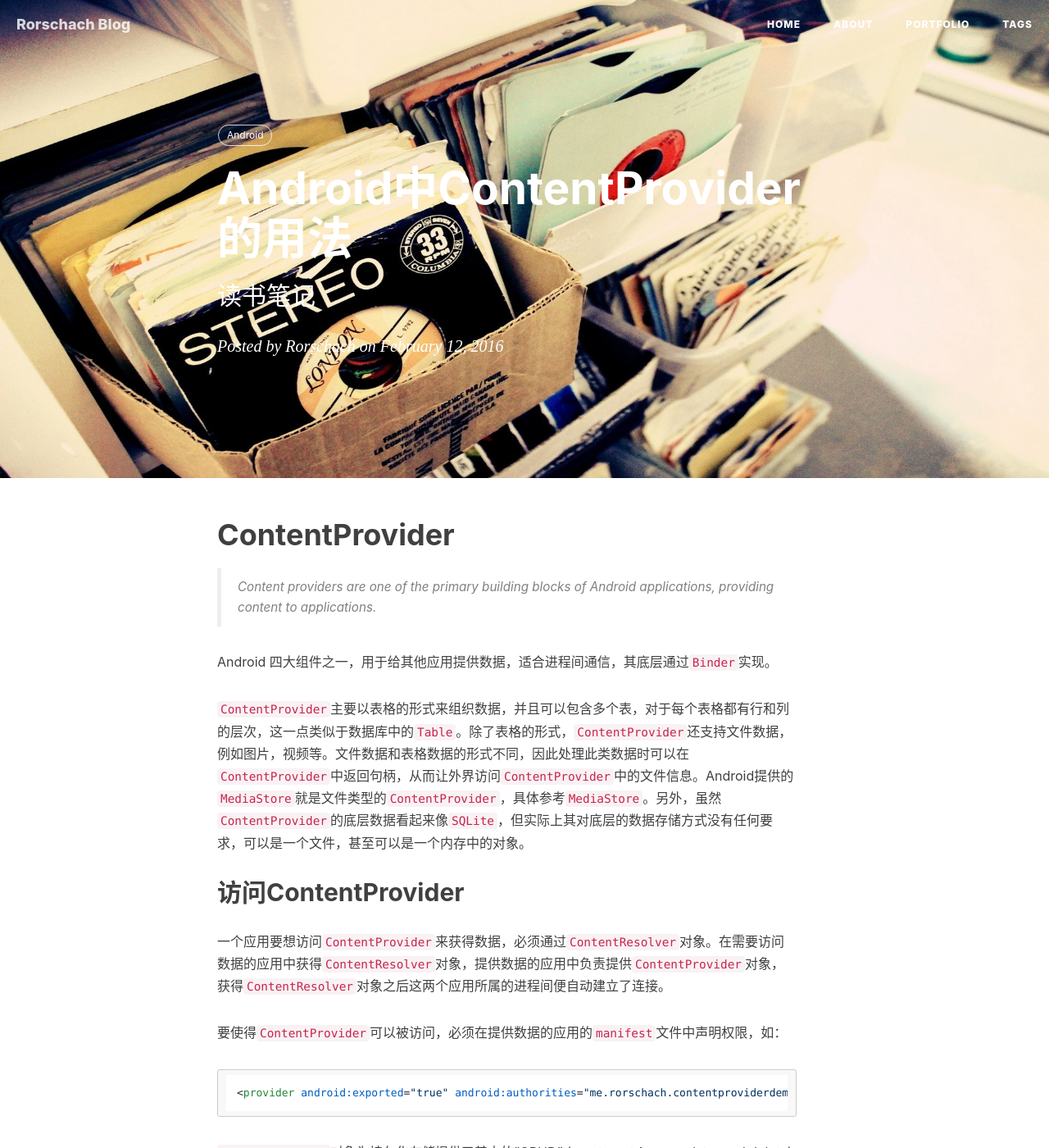
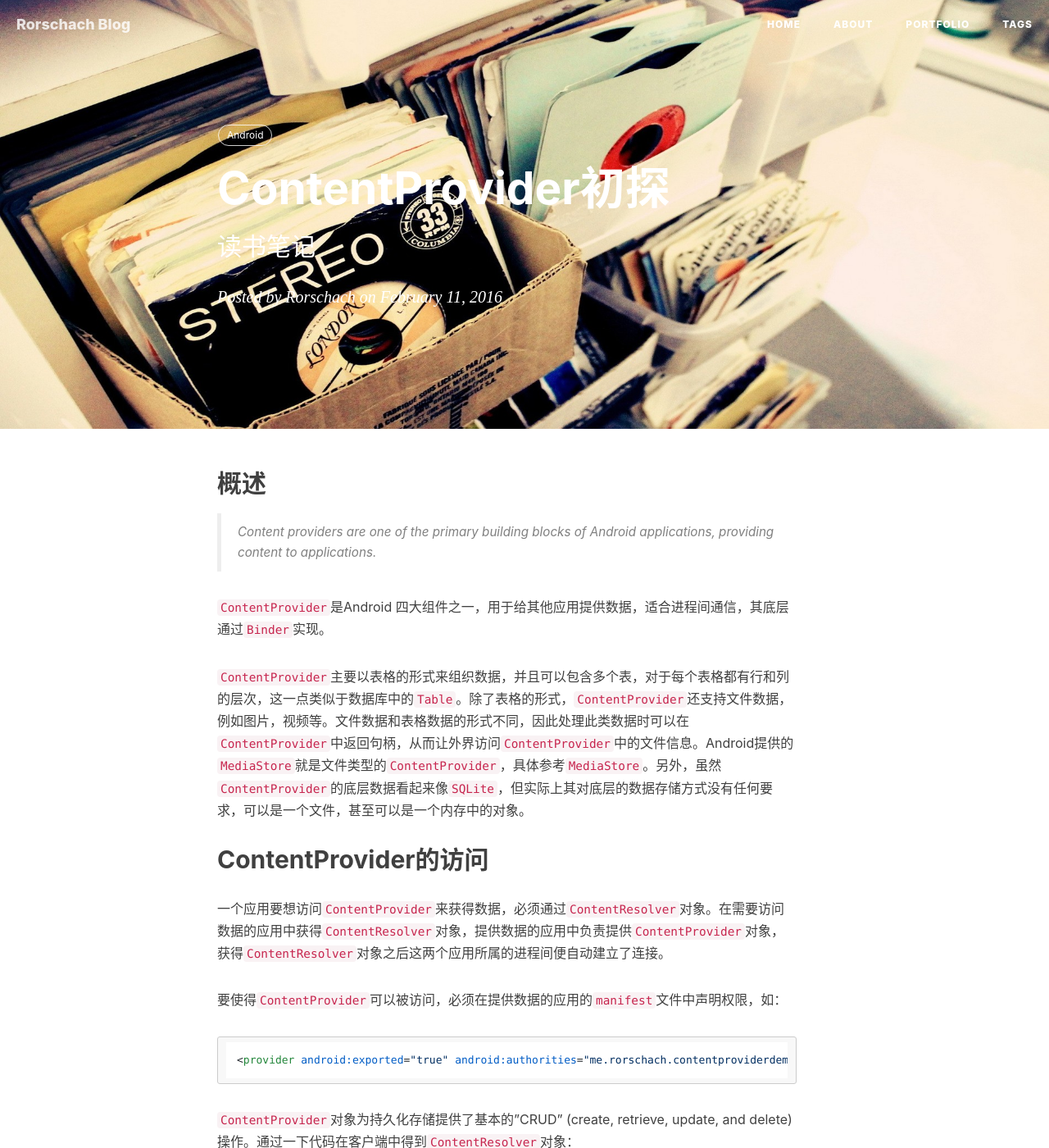
Before and after one commit to rorschach/rorschach.github.io, a Jekyll site: the page built from _posts/2016-02-12-android-content-provider.markdown, in a window 1280 px wide and 1400 px high. Shown: the whole window at 82% size. Built offline with Jekyll 4.4.1, drawn with Linux system fonts in a browser that asks for light colours; nearby versions of some CDN libraries; comment, search, counter and statistics services are not loaded; some of the changed text lies outside the part shown.

Commit message:
post content provider

```diff
--- a/_posts/2015-11-25-android-multi-breakpoint-download.markdown
+++ b/_posts/2015-11-25-android-multi-breakpoint-download.markdown
@@ -1,12 +1,11 @@
 ---
 layout:     post
-title:      "Android中的多线程下载和断点续传下载"
+title:      "Android中的多线程及断点续传下载"
 subtitle:   "HttpURLConnection实现"
 date:       2015-11-25 17:54:30
 author:     "Rorschach"
 header-img: "img/post-multi-download.jpg"
 tags:
-    - java
     - android
     - http
 ---
--- a/_posts/2016-02-05-android-activity-lifecycle.markdown
+++ b/_posts/2016-02-05-android-activity-lifecycle.markdown
@@ -1,6 +1,6 @@
 ---
 layout:     post
-title:      "Android中Activity的生命周期"
+title:      "Activity的生命周期"
 subtitle:   "读书笔记"
 date:       2016-02-05 12:00:00
 author:     "Rorschach"
--- a/_posts/2016-02-05-android-stack-launchmode.markdown
+++ b/_posts/2016-02-05-android-stack-launchmode.markdown
@@ -1,6 +1,6 @@
 ---
 layout:     post
-title:      "Android中Activity栈及Activity的启动方式"
+title:      "Activity任务栈及Activity的启动方式"
 subtitle:   "读书笔记"
 date:       2016-02-05 21:00:00
 author:     "Rorschach"
--- a/_posts/2016-02-12-android-content-provider.markdown
+++ b/_posts/2016-02-12-android-content-provider.markdown
@@ -1,24 +1,23 @@
 ---
 layout:     post
-title:      "Android中ContentProvider的用法"
+title:      "ContentProvider初探"
 subtitle:   "读书笔记"
-date:       2016-02-12 20:00:00
+date:       2016-02-11 20:00:00
 author:     "Rorschach"
 header-img: "img/post-bg-content-provider.jpg"
 tags:
     - Android
 ---
 
-# ContentProvider
+## 概述
 
 >Content providers are one of the primary building blocks of Android applications, providing content to applications.
 
-
-Android 四大组件之一，用于给其他应用提供数据，适合进程间通信，其底层通过`Binder`实现。
+`ContentProvider`是Android 四大组件之一，用于给其他应用提供数据，适合进程间通信，其底层通过`Binder`实现。
 
 `ContentProvider`主要以表格的形式来组织数据，并且可以包含多个表，对于每个表格都有行和列的层次，这一点类似于数据库中的`Table`。除了表格的形式，`ContentProvider`还支持文件数据，例如图片，视频等。文件数据和表格数据的形式不同，因此处理此类数据时可以在`ContentProvider`中返回句柄，从而让外界访问`ContentProvider`中的文件信息。Android提供的`MediaStore`就是文件类型的`ContentProvider`，具体参考`MediaStore`。另外，虽然`ContentProvider`的底层数据看起来像`SQLite`，但实际上其对底层的数据存储方式没有任何要求，可以是一个文件，甚至可以是一个内存中的对象。
 
-## 访问ContentProvider
+## ContentProvider的访问
 
 一个应用要想访问`ContentProvider`来获得数据，必须通过`ContentResolver`对象。在需要访问数据的应用中获得`ContentResolver`对象，提供数据的应用中负责提供`ContentProvider`对象，获得`ContentResolver`对象之后这两个应用所属的进程间便自动建立了连接。
 
```
Also changed, not shown: other parts of _posts/2016-02-05-android-activity-lifecycle.markdown (+1 -2 lines), other parts of _posts/2016-02-12-android-content-provider.markdown (+5 -3 lines).
